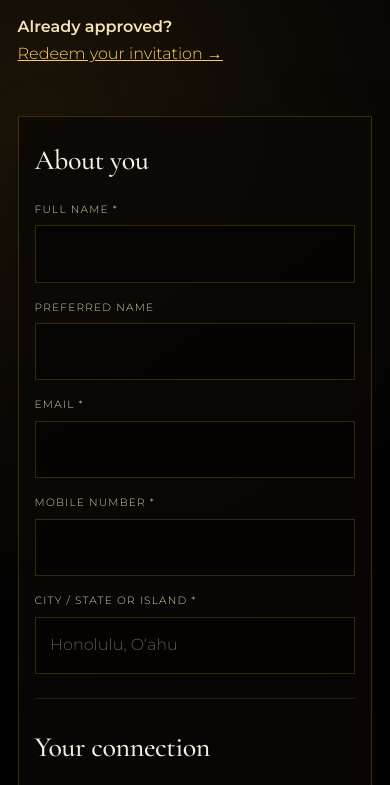
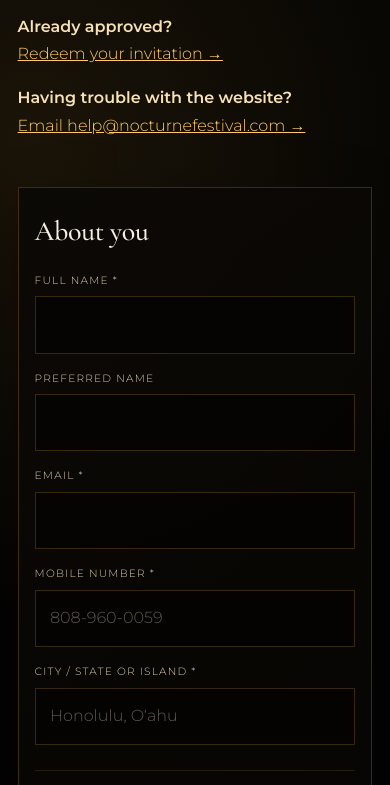
Before and after one commit to AstroTat808/nocturne, a website: page site/index.html in a window 390 px wide. Shown: the part 3893-4678 px from the top of the page. Drawn offline with nearby package versions, Linux system fonts and the light colour scheme.

Commit message:
Add NOCTURNE site support contact

```diff
--- a/site/index.html
+++ b/site/index.html
@@ -38,6 +38,7 @@
       <a href="#experience">Experience</a>
       <a href="#invitation">Invitation</a>
       <a href="#faq">FAQ</a>
+      <a href="mailto:help@nocturnefestival.com?subject=NOCTURNE%20Website%20Help">Help</a>
       <a href="https://instagram.com/nocturnehawaii" target="_blank" rel="noopener noreferrer">Instagram</a>
       <a class="nav-cta" href="#apply">Request Invite</a>
     </nav>
@@ -110,6 +111,7 @@
           <p>NOCTURNE is selective by design. We are looking for guests who understand the atmosphere we are building and will contribute to it with respect.</p>
           <p>Your application is private and is used by the NOCTURNE/Wild Ones team for review, event communications, safety, and access decisions.</p>
           <p><strong style="color:var(--champagne)">Already approved?</strong><br><a href="/invite" style="color:var(--gold-bright)">Redeem your invitation →</a></p>
+          <p><strong style="color:var(--champagne)">Having trouble with the website?</strong><br><a href="mailto:help@nocturnefestival.com?subject=NOCTURNE%20Website%20Help" style="color:var(--gold-bright)">Email help@nocturnefestival.com →</a></p>
         </div>
 
         <form id="application-form" class="application-form reveal" name="nocturne-application" method="POST" action="/api/apply">
@@ -120,7 +122,7 @@
               <div class="field"><label for="full_name">Full name *</label><input id="full_name" name="full_name" autocomplete="name" maxlength="120" required></div>
               <div class="field"><label for="preferred_name">Preferred name</label><input id="preferred_name" name="preferred_name" autocomplete="nickname" maxlength="120"></div>
               <div class="field"><label for="email">Email *</label><input id="email" name="email" type="email" autocomplete="email" maxlength="254" required></div>
-              <div class="field"><label for="phone">Mobile number *</label><input id="phone" name="phone" type="tel" autocomplete="tel" maxlength="40" required></div>
+              <div class="field"><label for="phone">Mobile number *</label><input id="phone" name="phone" type="tel" autocomplete="tel" inputmode="tel" maxlength="12" placeholder="808-960-0059" required></div>
               <div class="field full"><label for="location">City / state or island *</label><input id="location" name="location" autocomplete="address-level2" maxlength="160" required placeholder="Honolulu, O‘ahu"></div>
             </div>
           </section>
@@ -155,6 +157,7 @@
           <div class="faq-item"><button aria-expanded="false"><span>Can I transfer my invitation?</span><span class="plus">+</span></button><div class="faq-answer"><p>No. Invitation codes are intended for the approved applicant and may be limited or single-use. Anyone you want to attend with should submit their own application.</p></div></div>
           <div class="faq-item"><button aria-expanded="false"><span>When will the date, location, and lineup be revealed?</span><span class="plus">+</span></button><div class="faq-answer"><p>Details will be released in stages. Approved guests will receive access information directly as announcements are unlocked.</p></div></div>
           <div class="faq-item"><button aria-expanded="false"><span>How will I know if I am accepted?</span><span class="plus">+</span></button><div class="faq-answer"><p>If approved, you will receive a message from the NOCTURNE/Wild Ones team with your private invitation instructions. Make sure the email and phone number on your application are accurate.</p></div></div>
+          <div class="faq-item"><button aria-expanded="false"><span>I found a problem with the website. How do I report it?</span><span class="plus">+</span></button><div class="faq-answer"><p>Email <a href="mailto:help@nocturnefestival.com?subject=NOCTURNE%20Website%20Help">help@nocturnefestival.com</a> with a short description of what happened and, if possible, the page you were on.</p></div></div>
         </div>
       </div>
     </section>
@@ -191,6 +194,7 @@
         <h4>Explore</h4>
         <a href="#experience">The Experience</a>
         <a href="#faq">FAQ</a>
+        <a href="mailto:help@nocturnefestival.com?subject=NOCTURNE%20Website%20Help">Website Help</a>
         <a href="/conduct">Code of Conduct</a>
         <a href="/privacy">Privacy</a>
         <a href="/terms">Terms</a>
@@ -200,6 +204,7 @@
         <h4>The night is selective.</h4>
         <p>If you understand what we're building, request your place in it.</p>
         <a class="btn" href="#apply">Request Access <span aria-hidden="true">→</span></a>
+        <p style="margin-top:1rem;font-size:.72rem">Site issue? <a href="mailto:help@nocturnefestival.com?subject=NOCTURNE%20Website%20Help">help@nocturnefestival.com</a></p>
       </div>
     </div>
 
```
